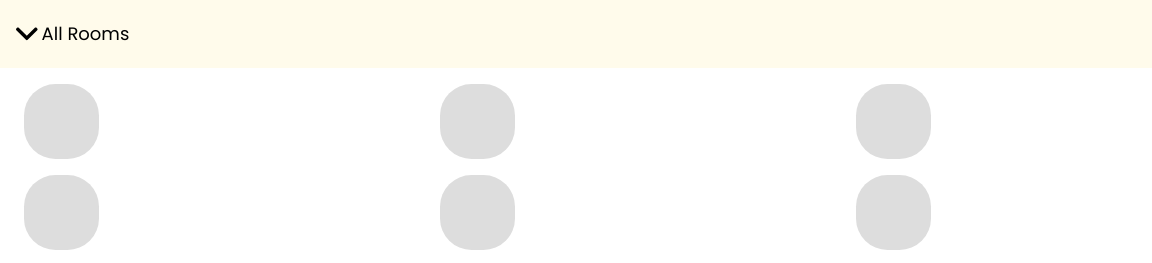
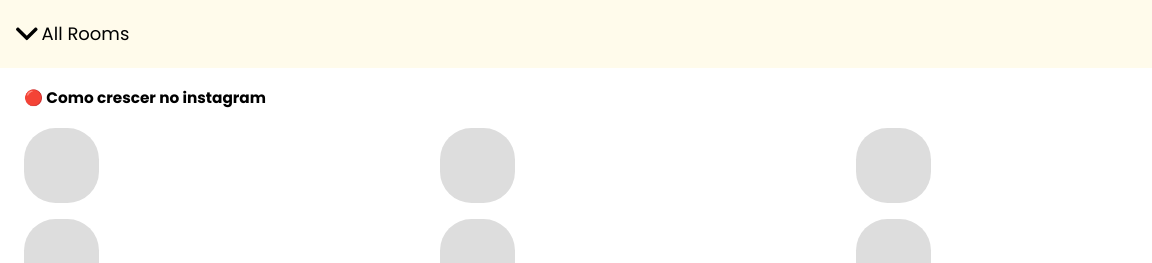
Before and after one commit to EnzoAlexsander/clone-club-house, a plain HTML site: page index.html in a window 1280 px wide. Shown: the top 263 px of the page, 0-1152 px from the left. Drawn offline with Linux system fonts and the light colour scheme.

Commit message:
[UPDATE] Atualizando a index

```diff
--- a/index.html
+++ b/index.html
@@ -73,6 +73,7 @@
 
         <main class="conteudo">
 
+            <h4 style="font-size: 85%;margin-bottom: 1rem;">🔴&nbspComo crescer no instagram</h4>
             <div class="grid">
                 <p>Lorem</p>
                 <p>Lorem</p>
```
